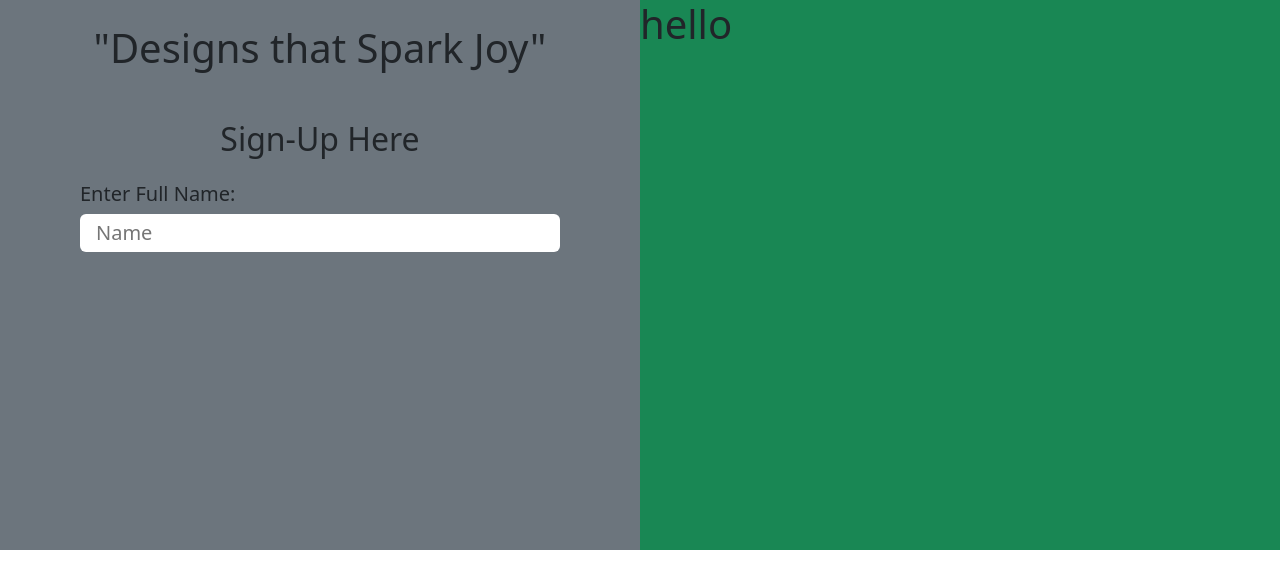
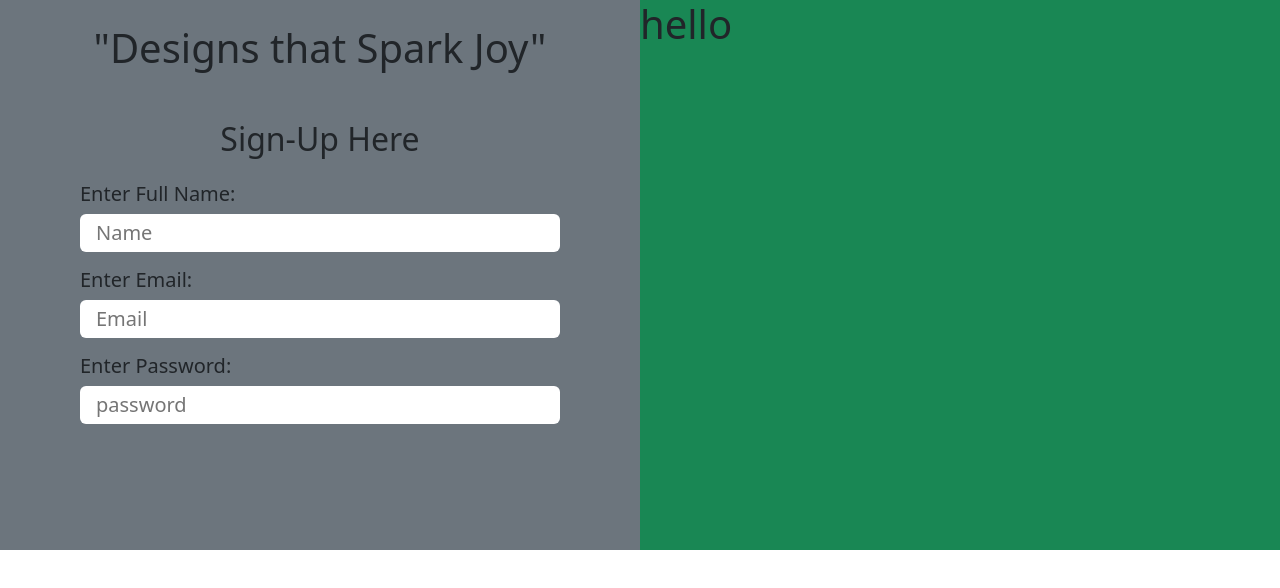
Before and after one commit to roadtocode4u/decor-vista, a React (Create React App) app: page /signup in a window 1280 px wide. Shown: the top 588 px of the page. Built offline with nearby package versions, Linux system fonts and the light colour scheme.

Commit message:
added input box for info in sign up

```diff
--- a/src/views/Sign_up/Sign_up.js
+++ b/src/views/Sign_up/Sign_up.js
@@ -18,6 +18,18 @@ function Sign_up() {
 
              <input type="text" placeholder="Name" id="name" className="input-box rounded-2 px-3 py-1 w-100  fs-5 border-0" required/>
              </div>
+             <div className=" my-3" >
+             <h4 className="fs-5 ">Enter Email:</h4>
+
+             <input type="email" placeholder="Email" id="email" className="input-box rounded-2 px-3 py-1 w-100 fs-5 border-0"required />
+             </div>
+             <div className=" my-3">
+             <h4 className="fs-5 ">Enter Password:</h4>
+
+             <input type="password" placeholder="password" id="password" className="input-box rounded-2  px-3 py-1 w-100  fs-5 border-0"  />
+             </div>
+
+
 
              </form>
 
```
